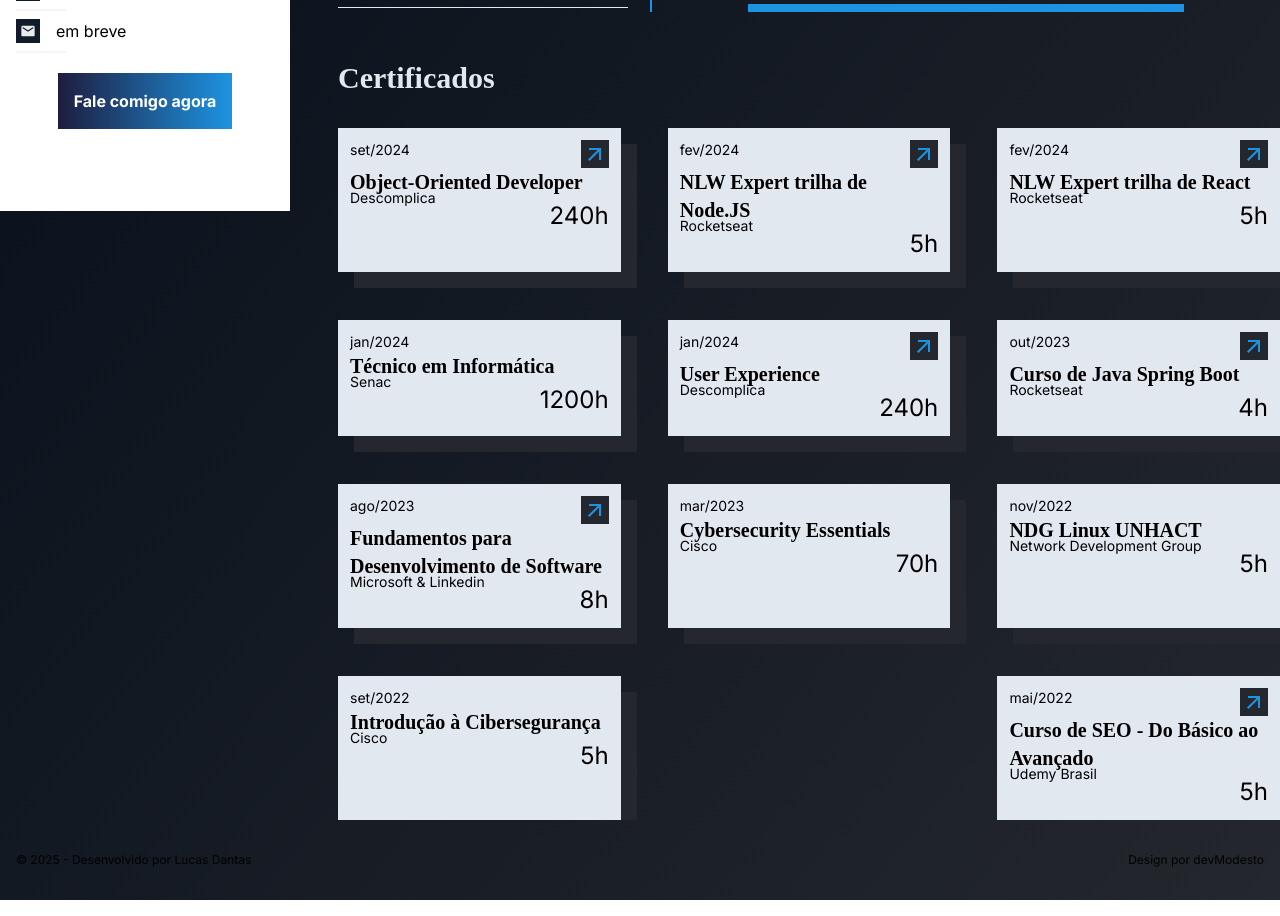
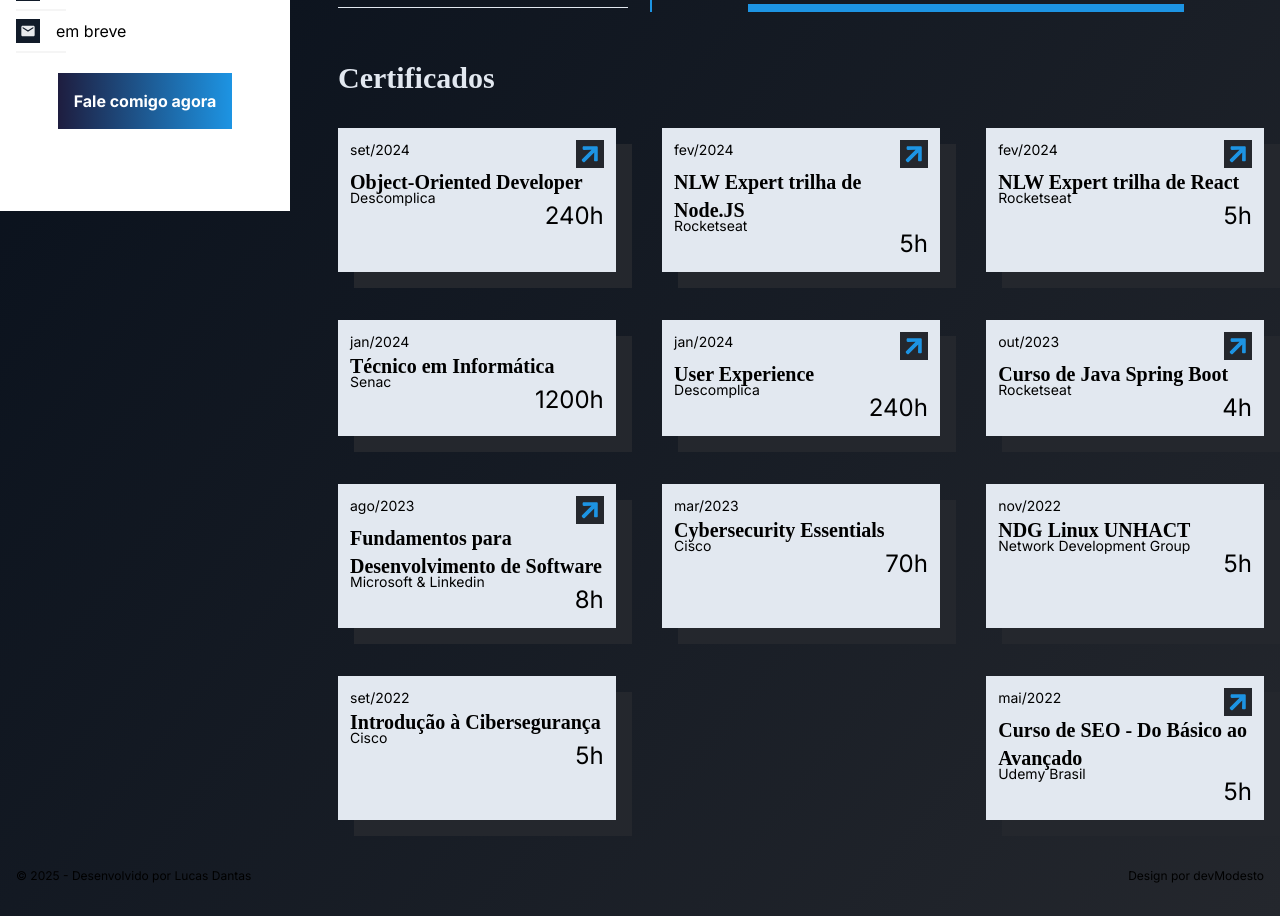
Before and after one commit to lucassdantas/portfolio, a Next.js app: page /educacao in a window 1280 px wide. Shown: the part 687-1603 px from the top of the page. Built offline with nearby package versions, Linux system fonts and the light colour scheme; a web font is replaced by a local one.

Commit message:
fix cards on education page

```diff
--- a/src/app/educacao/components/CertificateCard/index.tsx
+++ b/src/app/educacao/components/CertificateCard/index.tsx
@@ -1,21 +1,24 @@
+'use client'
 import { Title } from '@/components/Title'
 import { Certificate } from '@/types/certificatesType'
 import Link from 'next/link'
-import React from 'react'
+import React, { useState } from 'react'
+import { FaArrowUp } from 'react-icons/fa'
 import { MdArrowOutward } from 'react-icons/md'
 
 interface CertificateCardProps{
   certificate:Certificate
 }
 export const CertificateCard = ({certificate}:CertificateCardProps) => {
+  const [isHovered, setIsHovered] = useState<boolean>(false)
   return (
-    <div className='relative bg-base_1-a0 text-black p-3 lg:w-[30%] sm:w-[45%] w-full'>
-      <div className='absolute bg-base_2-c1 w-full h-full -z-10 -bottom-4 -right-4'></div>
+    <div className='relative bg-base_1-a0 text-black p-3 lg:w-[30%] sm:w-[45%] w-full' onMouseOver={() => setIsHovered(true)} onMouseLeave={() => setIsHovered(false)}>
+      <div className={`absolute bg-base_2-c1 w-full h-full -z-10 -bottom-4 -right-4 transition-colors duration-150 ease-in-out ${isHovered? 'border border-primary-blue':''}`} ></div>
       <div className='flex justify-between'>
         <span className='text-sm'>{certificate.period}</span>
         {certificate.url&&
-          <Link href={certificate.url} target='_blank' className='bg-base_2-c1 p-[2px]'>
-            <MdArrowOutward className='text-primary-blue  text-2xl'/>
+          <Link href={certificate.url} target='_blank' className={`bg-base_2-c1 w-[28px] h-[28px] p-[2px] transitoin-all duration-300 ease-in-out ${isHovered? 'w-[22px] h-[24px]':''}`}>
+            <FaArrowUp  className={`text-primary-blue  text-2xl transitoin-all duration-300 ease-in-out rotate-45 ${isHovered? '-mt-4 -mr-12':''}`}/>
           </Link>
         }
       </div>
--- a/src/app/educacao/page.tsx
+++ b/src/app/educacao/page.tsx
@@ -7,7 +7,7 @@
 
 export default function Education () {
   return (
-    <Section limiterClassname='h-full' className=' text-base_1-a0'>
+    <Section limiterClassname='h-full' className=' text-base_1-a0 lg:overflow-y-hidden'>
       <div className='mb-24'>
         <Title tag='h1' className='font-extrabold mb-4'>Educação</Title>
         <p className=''>Sempre acreditei que a base para um bom desenvolvedor é a busca constante pelo conhecimento. Minha formação combina ensino acadêmico, técnico e certificações especializadas, permitindo que eu esteja sempre atualizado com as melhores práticas e tecnologias do mercado.</p>
@@ -17,7 +17,7 @@
       </div>
       <div>
         <Title tag={'h2'} className='text-3xl font-bold mb-8'>Certificados</Title>
-        <div className="flex justify-between gap-x-8 gap-y-12 flex-wrap">
+        <div className="flex justify-between gap-x-8 gap-y-12 flex-wrap w-full h-fit pb-4 pr-4 overflow-visible">
           {certifications.map((certificate, i) => (
             <CertificateCard certificate={certificate} key={i}/>
           ))}
--- a/src/app/layout.tsx
+++ b/src/app/layout.tsx
@@ -25,7 +25,7 @@
   return (
     <html lang="pt-br">
       <body className={`${inter.className} overflow-x-hidden antialiased bg-gradient-to-br from-primary-darkBlue to-base_2-c1 dark:text-white w-screen`}>
-        <Limiter>
+        <Limiter className='max-w-[1350px]'>
           <Header/>
           <div className="flex gap-12 lg:pt-0 pt-20 overflo-x-hidden lg:h-full h-screen">
             <Sidebar/>
--- a/src/app/projetos/page.tsx
+++ b/src/app/projetos/page.tsx
@@ -31,7 +31,7 @@
       </div>
 
       {/* Abas de filtro */}
-      <div className='flex gap-4 mb-12 overflow-x-scroll w-full scrollbar-hidden py-4'>
+      <div className='flex gap-4 mb-12 overflow-x-scroll lg:overflow-x-hidden w-full scrollbar-hidden py-4'>
         {categories.map(category => (
           <button
             key={category.value}
```
